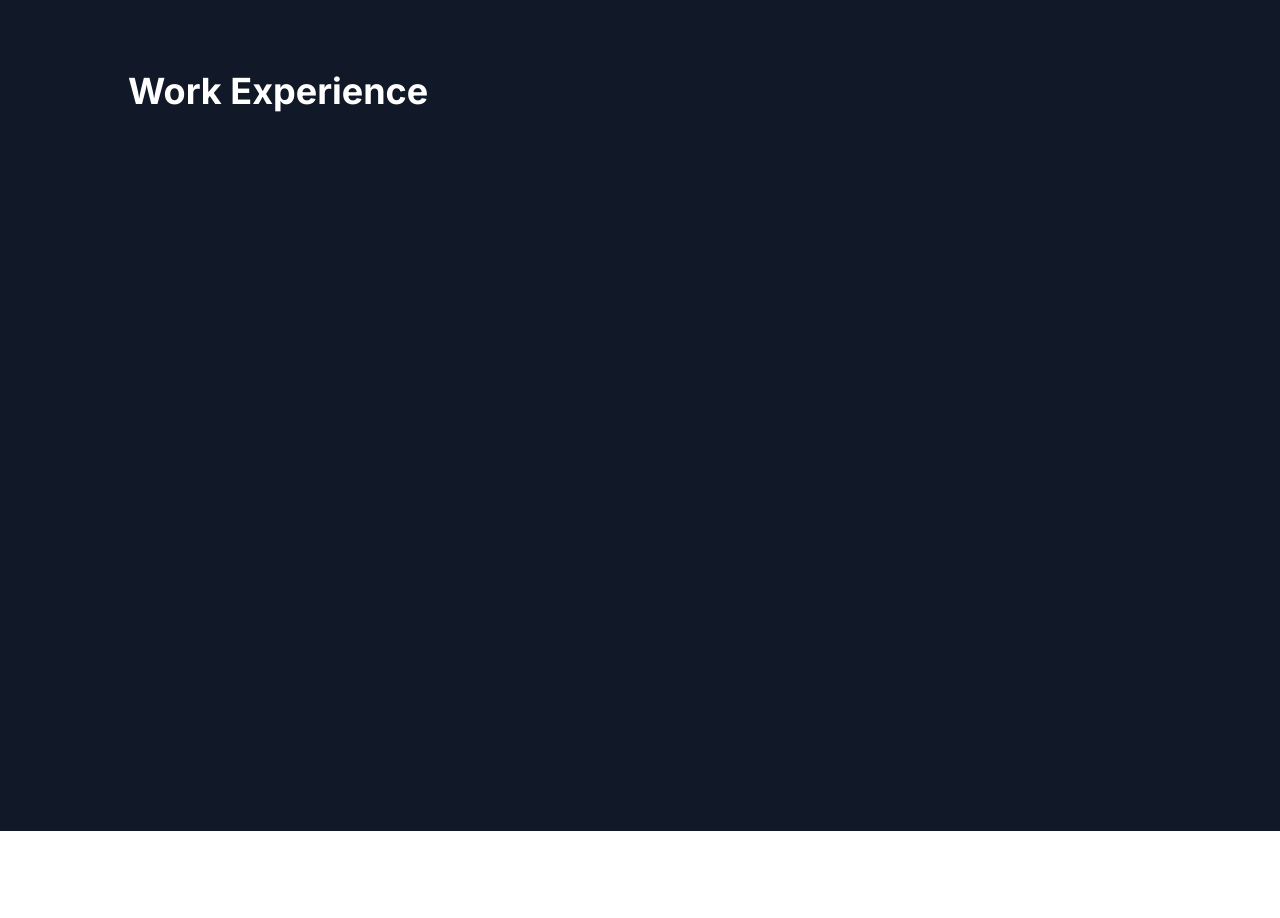
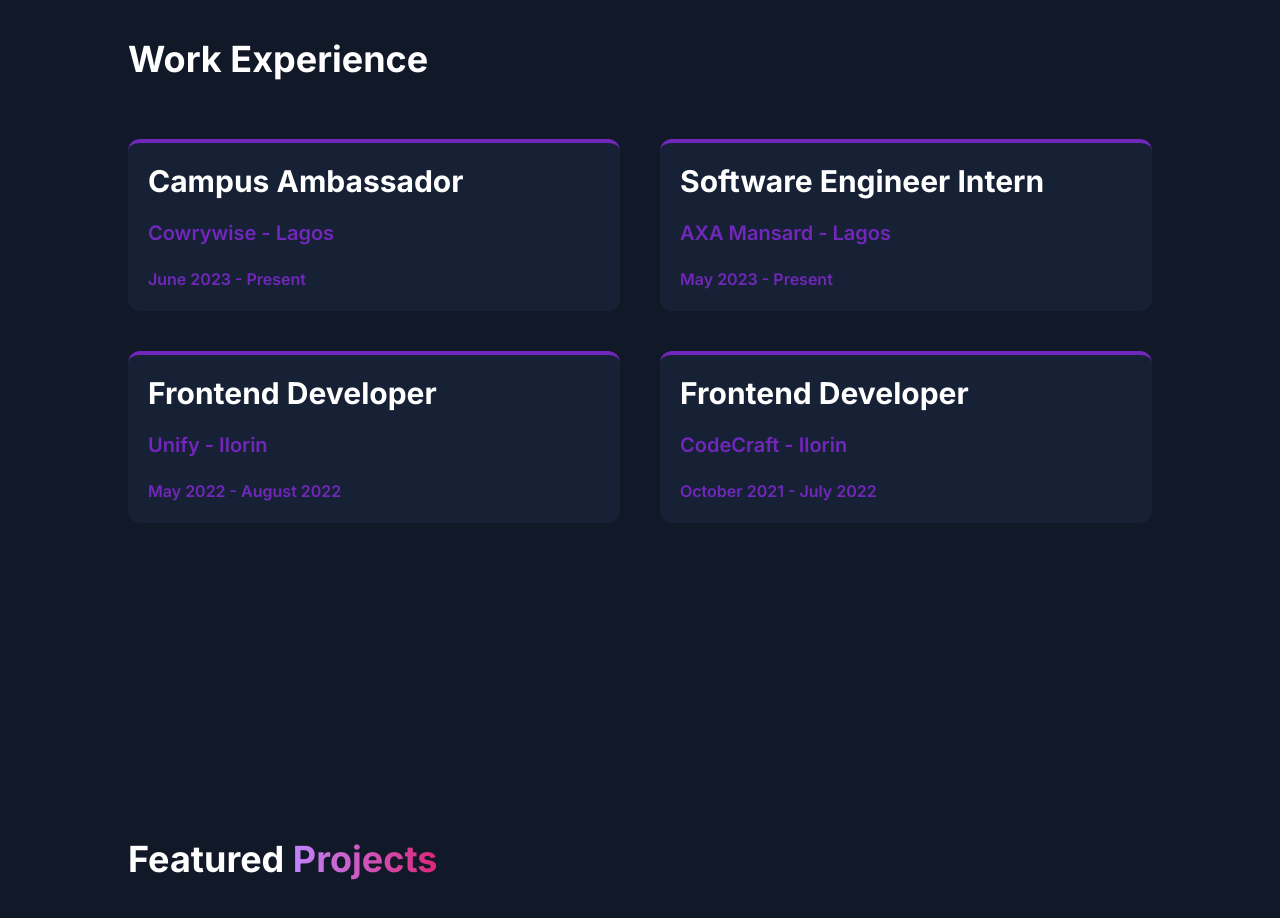
Before and after one commit to salskhal/Portfolio-Version2, a React (Vite) app: page / in a window 1280 px wide. Shown: the part 1220-2138 px from the top of the page. Before the commit the page ends 2051 px from the top, so only its background shows below. Built offline with nearby package versions, Linux system fonts and the light colour scheme.

Commit message:
feat/ Added work experience section

```diff
--- a/src/App.jsx
+++ b/src/App.jsx
@@ -2,6 +2,7 @@
 import Home from "./components/Home";
 import Hero from "./components/Hero";
 import Experience from "./components/Experience/Experience";
+import Project from "./components/Projects/Project";
 export default function App() {
   return (
     <div className="min-h-screen bg-[#111827]">
@@ -9,6 +10,7 @@
       <Home />
       <Hero />
       <Experience />
+      <Project />
     </div>
   );
 }
--- a/src/components/Experience/Experience.jsx
+++ b/src/components/Experience/Experience.jsx
@@ -1,9 +1,66 @@
+const workdata = [
+  {
+    id: 1,
+    title: "Campus Ambassador",
+    company: "Cowrywise - Lagos",
+    date: "June 2023 - Present",
+    desc: "Lorem ipsum dolor sit amet consectetur adipisicing elit. Quos praesentium blanditiis esse cupiditate, omnis, quibusdam, ratione dolorum quia quae voluptatum natus. Quisquam, voluptatum. Quia, quibusdam. Quisquam, voluptatum. Quia, quibusdam.",
+  },
+  {
+    id: 2,
+    title: "Software Engineer Intern",
+    company: "AXA Mansard - Lagos",
+    date: "May 2023 - Present",
+    desc: "Lorem ipsum dolor sit amet consectetur adipisicing elit. Quos praesentium blanditiis esse cupiditate, omnis, quibusdam, ratione dolorum quia quae voluptatum natus. Quisquam, voluptatum. Quia, quibusdam. Quisquam, voluptatum. Quia, quibusdam.",
+  },
+  {
+    id: 3,
+    title: "Frontend Developer",
+    company: "Unify - Ilorin",
+    date: "May 2022 - August 2022",
+    desc: "Lorem ipsum dolor sit amet consectetur adipisicing elit. Quos praesentium blanditiis esse cupiditate, omnis, quibusdam, ratione dolorum quia quae voluptatum natus. Quisquam, voluptatum. Quia, quibusdam. Quisquam, voluptatum. Quia, quibusdam.",
+  },
+  {
+    id: 4,
+    title: "Frontend Developer",
+    company: "CodeCraft - Ilorin",
+    date: "October 2021 - July 2022",
+    desc: "Lorem ipsum dolor sit amet consectetur adipisicing elit. Quos praesentium blanditiis esse cupiditate, omnis, quibusdam, ratione dolorum quia quae voluptatum natus. Quisquam, voluptatum. Quia, quibusdam. Quisquam, voluptatum. Quia, quibusdam.",
+  },
+];
+
 export default function Experience() {
   return (
     <div
-      className="px-10 md:px-32 min-h-screen mt-10 flex flex-col "
+      className="px-10 py-10 md:px-32 min-h-screen mt-10 gap-5 flex flex-col "
+      id="experience"
     >
       <h3 className="text-4xl font-bold text-white my-10">Work Experience</h3>
+      <div
+        className="
+      grid grid-cols-1 md:grid-cols-2 gap-10
+      "
+      >
+        {workdata.map((work) => {
+          return (
+            <div
+              className="flex flex-col space-y-5
+            bg-[#172135] p-5 rounded-xl border-t-4 border-[#7127BA]
+            "
+              key={work.id}
+            >
+              <h3 className="text-3xl font-bold text-white">{work.title}</h3>
+              <h4 className="text-xl font-semibold text-[#7127BA]">
+                {work.company}
+              </h4>
+              <h5 className="text- font-semibold text-[#7127BA]">
+                {work.date}
+              </h5>
+              {/* <p className="text-white">{work.desc}</p> */}
+            </div>
+          );
+        })}
+      </div>
     </div>
   );
 }
--- a/src/components/Header/MobileNav.jsx
+++ b/src/components/Header/MobileNav.jsx
@@ -17,12 +17,14 @@
         </div>
         <div className="flex mt-10 px-2">
           <ul className="flex flex-col items-center space-y-10 text-lg font-semibold">
+            <a href="#home">
               <li className="border-b-2 border-transparent hover:border-white cursor-pointer">
                 <div className="flex items-center space-x-2">
                   <HomeIcon className="w-5" />
                   <span>Home</span>
                 </div>
               </li>
+            </a>
             <li className="border-b-2 border-transparent hover:border-white cursor-pointer">
               <div className="flex items-center space-x-2">
                 <AboutIcon className="w-5" />
--- a/src/components/Header/Navbar.jsx
+++ b/src/components/Header/Navbar.jsx
@@ -11,7 +11,7 @@
     setIsMobileNavOpen(!isMobileNavOpen);
   };
   return (
-    <nav className="flex items-center md:px-10 p-5 text-white">
+    <nav className="flex items-center md:px-10 p-5 text-white fixed w-full bg-[#111827] z-50">
       <div>
         <img src={logo} alt="logo" className="w-20" />
       </div>
@@ -25,15 +25,21 @@
           className="flex items-center space-x-10 text-lg font-semibold
         "
         >
+          <a href="#home">
             <li className="border-b-2 border-transparent hover:border-white cursor-pointer">
               Home
             </li>
+          </a>
+          <a href="#about">
             <li className="border-b-2 border-transparent hover:border-white cursor-pointer">
               About
             </li>
+          </a>
+          <a href="#work">
             <li className="border-b-2 border-transparent hover:border-white cursor-pointer">
               Work
             </li>
+          </a>
         </ul>
         <a
           href="https://github.com/salskhal"
--- a/src/components/Hero.jsx
+++ b/src/components/Hero.jsx
@@ -41,7 +41,7 @@
 
 export default function Hero() {
   return (
-    <div className="flex flex-col py-6 min-h-[80vh] items-center justify-center px-10 md:px-32">
+    <div className="flex flex-col py-6 min-h-[80vh] items-center justify-center px-10 md:px-32" id="about">
       <div className="flex flex-col justify-center mx-auto">
         <h1 className="text-4xl l font-semibold   text-white my-10 leading-[60px]">
           I&rsquo;m a Software engineer
--- a/src/components/Home.jsx
+++ b/src/components/Home.jsx
@@ -2,7 +2,7 @@
 
 export default function Home() {
   return (
-    <div className="px-10 md:px-32 flex flex-col lg:flex-row items-center min-h-[60vh]">
+    <div className="px-10 md:px-32 flex flex-col lg:flex-row items-center min-h-[60vh] pt-32" id="home">
       <div>
         <img src={Me} alt="Me" className="w-full" />
       </div>
--- /dev/null
+++ b/src/components/Projects/Project.jsx
@@ -0,0 +1,9 @@
+export default function Project() {
+  return (
+    <div className="px-10 py-10 md:px-32 min-h-screen ">
+      <h1 className=" text-4xl font-bold text-white my-10">
+        Featured <span className="text-transparent bg-clip-text bg-gradient-to-r from-purple-400 to-pink-600">Projects</span>
+      </h1>
+    </div>
+  );
+}
--- a/src/index.css
+++ b/src/index.css
@@ -5,6 +5,14 @@
 @tailwind components;
 @tailwind utilities;
 
+
+*{
+  margin: 0;
+  padding: 0;
+  box-sizing: border-box;
+  scroll-behavior: smooth;
+}
+
 body {
   font-family: 'Inter', sans-serif;
 }
```
Lines whose indentation alone changed are shown as unchanged.
